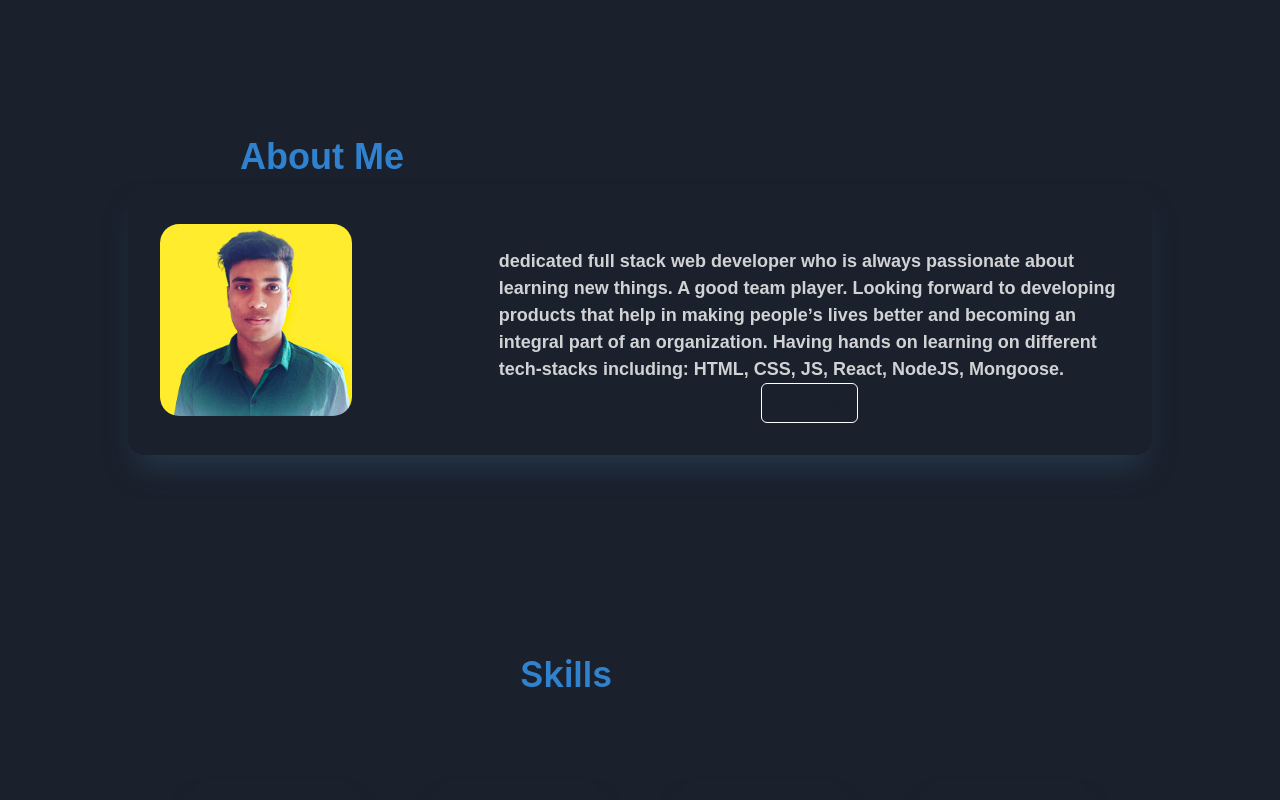
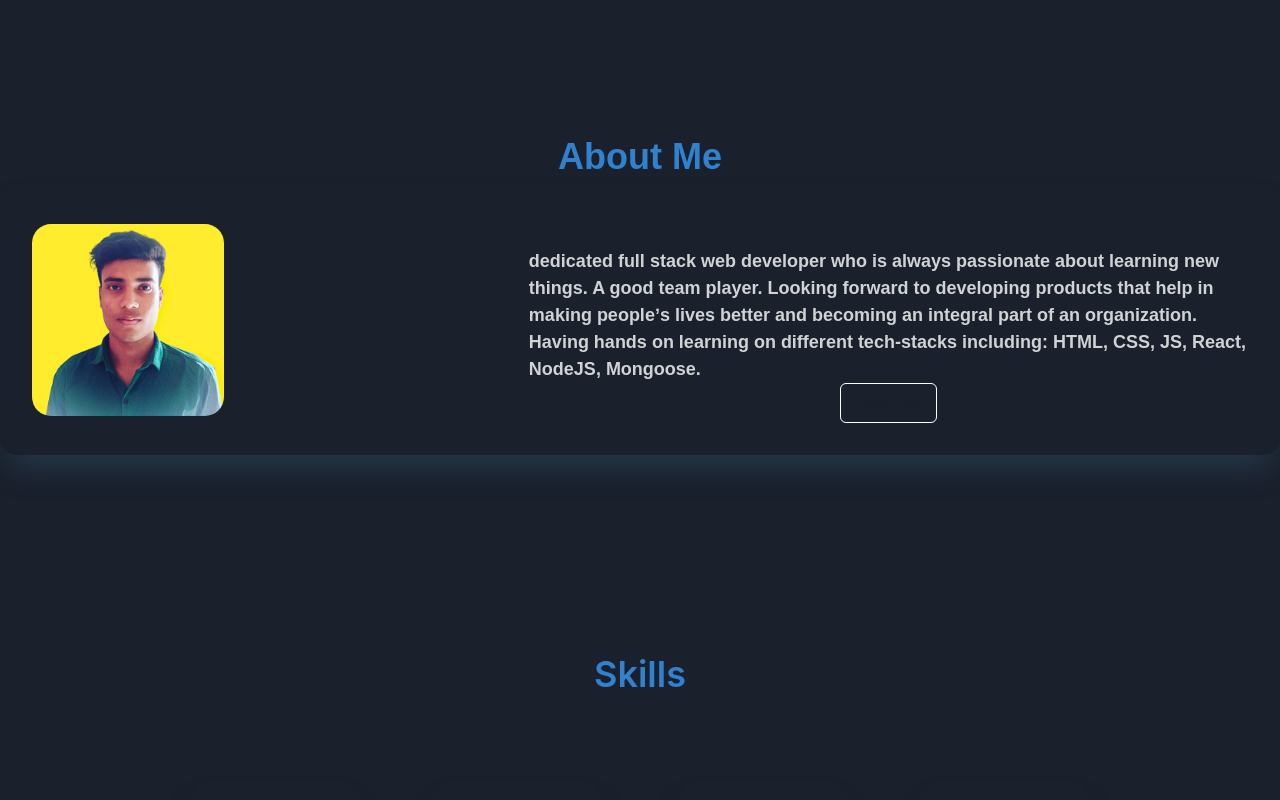
Before and after one commit to Vivek377/Vivek377.github.io, a React (Create React App) app: page / in a window 1280 px wide. Shown: the part 940-1740 px from the top of the page. Built offline with nearby package versions, Linux system fonts and the light colour scheme.

Commit message:
imrpovisations

```diff
--- a/public/index.html
+++ b/public/index.html
@@ -22,7 +22,7 @@
       work correctly both with client-side routing and a non-root public URL.
       Learn how to configure a non-root public URL by running `npm run build`.
     -->
-  <title>Vivek Kumar's Portfolio</title>
+  <title>Vivek | Portfolio</title>
 </head>
 
 <body>
--- a/src/App.js
+++ b/src/App.js
@@ -10,7 +10,7 @@ import GitStats from './components/GitStats';
 
 function App() {
   return (
-    <Box bg={"#1a202c"} w={{ base: "full", sm: "full", md: 'full' }}>
+    <Box bg={"#1a202c"} w={"full"}>
       <Navbar />
       <Home />
       <About />
--- a/src/components/About.jsx
+++ b/src/components/About.jsx
@@ -17,7 +17,6 @@ const About = () => {
         <Box
           w={{ base: "fit-content", sm: "fit-content", md: "fit-content" }}
           m={"auto"}
-          ml={"15rem"}
         >
           <Text
             fontWeight={{ base: "bold", md: "semibold" }}
@@ -27,8 +26,9 @@ const About = () => {
             About Me
           </Text>
         </Box>
+
         <Box
-          w={"80%"}
+          w={"100%"}
           ml={"5rem"}
           m={{ base: "0", md: "auto" }}
           mt={{ base: "4rem", sm: "5rem" }}
@@ -38,6 +38,7 @@ const About = () => {
           p={"2rem"}
           borderRadius={"1rem"}
         >
+
           <Box
             w={{ base: "30rem", sm: "50%" }}
             m={{ base: "auto", sm: "auto" }}
@@ -49,6 +50,7 @@ const About = () => {
               src={mypic}
             />
           </Box>
+
           <Box mt={{ base: "2rem" }} w={{ md: "55rem" }}>
             <Text
               fontWeight={{ md: "semibold" }}
@@ -62,6 +64,7 @@ const About = () => {
               learning on different tech-stacks including: HTML, CSS, JS, React,
               NodeJS, Mongoose.
             </Text>
+
             <Box
               w={{ base: "fit-content", sm: "fit-content" }}
               m={{ base: "auto", sm: "auto" }}
@@ -87,8 +90,11 @@ const About = () => {
                 </Button>
               </a>
             </Box>
+
           </Box>
+
         </Box>
+
       </Box>
     </Box>
   );
--- a/src/components/Contact.jsx
+++ b/src/components/Contact.jsx
@@ -39,6 +39,7 @@ const Contact = () => {
         <Text fontSize={"lg"}>Location: New Delhi, India</Text>
         <br />
       </Box>
+
       <Box
         // display={"flex"}
         // w={{ sm: "fit-content", md: "50%" }}
@@ -46,9 +47,9 @@ const Contact = () => {
         mt={{ base: "4rem", sm: "4rem", md: "4rem" }}
       >
         <SimpleGrid
-          w={{ base: "80%" }}
+          w={{ base: "100%" }}
           m={{ base: "auto", sm: "auto" }}
-          columns={{ base: "2", sm: "2", md: "4" }}
+          columns={{ base: "1", sm: "2", md: "4" }}
           spacing={{ base: 100, sm: 150, md: 200 }}
         >
           <Box
@@ -58,6 +59,7 @@ const Contact = () => {
             p={"2rem"}
             display={"flex"}
             flexDirection={"column"}
+            m={"auto"}
             justifyContent={"center"}
             w={"8rem"}
             borderRadius={"1rem"}
@@ -79,6 +81,7 @@ const Contact = () => {
             borderRadius={"1rem"}
             display={"flex"}
             flexDirection={"column"}
+            m={"auto"}
             justifyContent={"center"}
             p={"2rem"}
             w={"8rem"}
@@ -94,6 +97,7 @@ const Contact = () => {
             boxShadow="rgb(38, 57, 77) 0px 20px 30px -10px"
             display={"flex"}
             flexDirection={"column"}
+            m={"auto"}
             justifyContent={"center"}
             p={"2rem"}
             borderRadius={"1rem"}
@@ -110,11 +114,12 @@ const Contact = () => {
             cursor={"pointer"}
             boxShadow="rgb(38, 57, 77) 0px 20px 30px -10px"
             display={"flex"}
+            m={"auto"}
             flexDirection={"column"}
             justifyContent={"center"}
             borderRadius={"1rem"}
             p={"2rem"}
-            w={"7rem"}
+            w={"9rem"}
             onClick={() =>
               window.open("whatsapp://send?phone=9667215291", "_blank")
             }
--- a/src/components/Home.jsx
+++ b/src/components/Home.jsx
@@ -6,7 +6,7 @@ const Home = () => {
   return (
     <Box id="home">
       <Box
-        // w={{ base: "lg", md: "full", sm: "full" }}
+        w={"full"}
         top={{ base: "-1rem", sm: "-2rem", md: "-1rem" }}
         // h={{ base: "auto", md: "50rem" }}
         position={{ base: "relative", md: "relative" }}
--- a/src/components/Navbar.jsx
+++ b/src/components/Navbar.jsx
@@ -11,7 +11,7 @@ const Navbar = () => {
       <Box
         bg={"#23283e"}
         color={"whiteAlpha.800"}
-        w={{ base: "full", sm: "full", md: "full" }}
+        w={"full"}
         top={0}
         position={{ base: "fixed", sm: "fixed", md: "fixed" }}
         zIndex={"3"}
@@ -138,9 +138,9 @@ const Navbar = () => {
       <Box
         m={{ base: "auto" }}
         zIndex={"9"}
-        w={{ base: "150%" }}
+        w={{ base: "full" }}
         h={{ base: "50rem" }}
-        position={{ base: "relative" }}
+        position={{ base: "fixed" }}
         top={{ base: "4rem" }}
         p={{ base: "4rem" }}
         color={"whiteAlpha.800"}
--- a/src/components/Skills.jsx
+++ b/src/components/Skills.jsx
@@ -14,9 +14,9 @@ const Skills = () => (
     mb={"2rem"}
   >
     <Box
-      w={{ base: "12rem", sm: "fit-content", md: "15rem" }}
-      m={"auto"}
+      w={"full"}
       mt={{ base: "12rem" }}
+      textAlign={"center"}
     >
       <Text
         fontWeight={{ base: "bold", md: "semibold" }}
@@ -32,7 +32,7 @@ const Skills = () => (
       m={{ base: "auto", md: "auto" }}
       mt={{ base: "4rem", sm: "5rem", md: "5rem" }}
     >
-      <SimpleGrid columns={{ base: "2", sm: "2", md: "4" }} spacing={20}>
+      <SimpleGrid columns={{ base: "1", sm: "2", md: "4" }} spacing={20}>
         {skills.map((ele) => {
           return (
             <Box
@@ -50,7 +50,7 @@ const Skills = () => (
                 w={"4rem"}
                 src={ele.pic}
               />
-              <div className="skills-card-name">{ele.name}</div>
+              <Box className="skills-card-name">{ele.name}</Box>
             </Box>
           );
         })}
```
